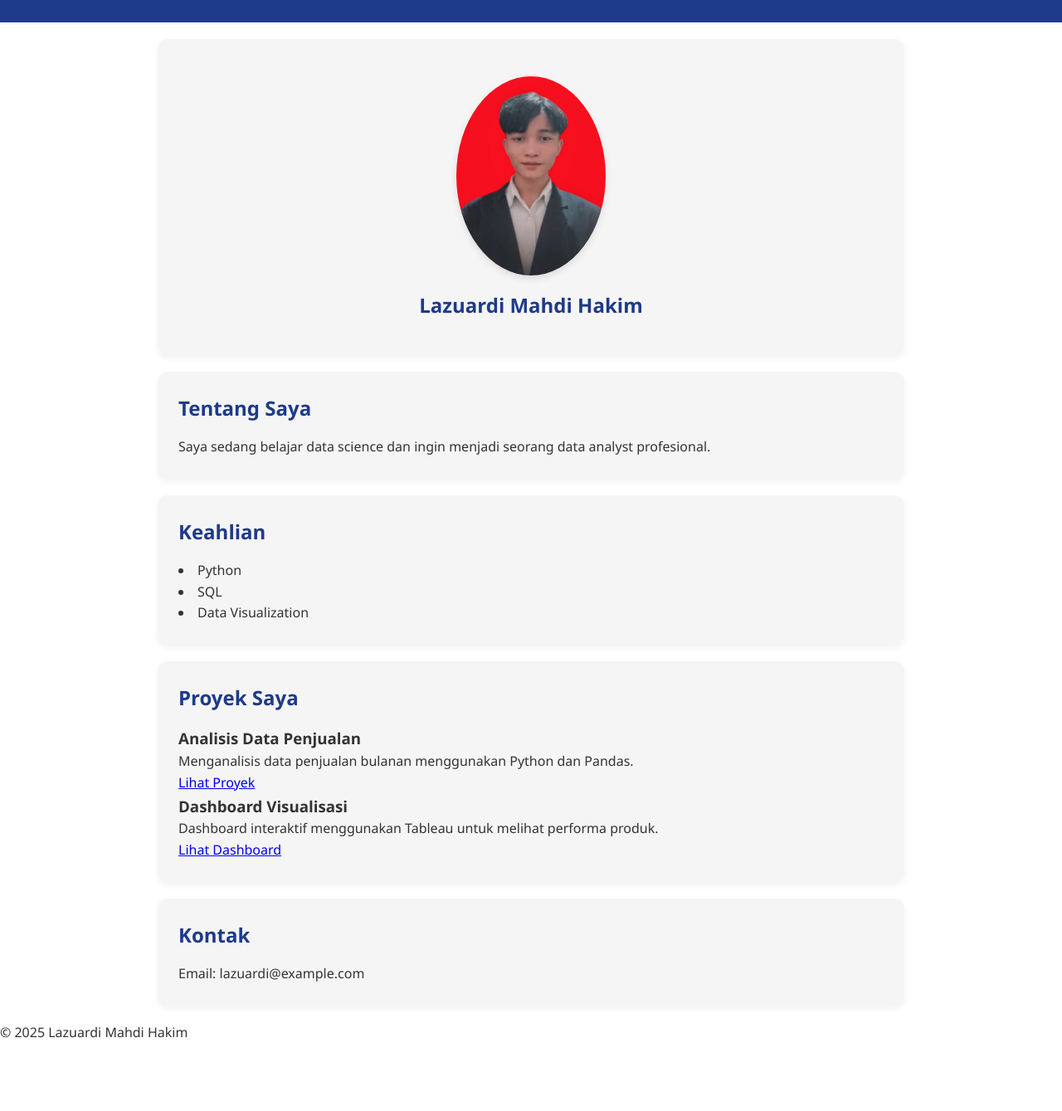
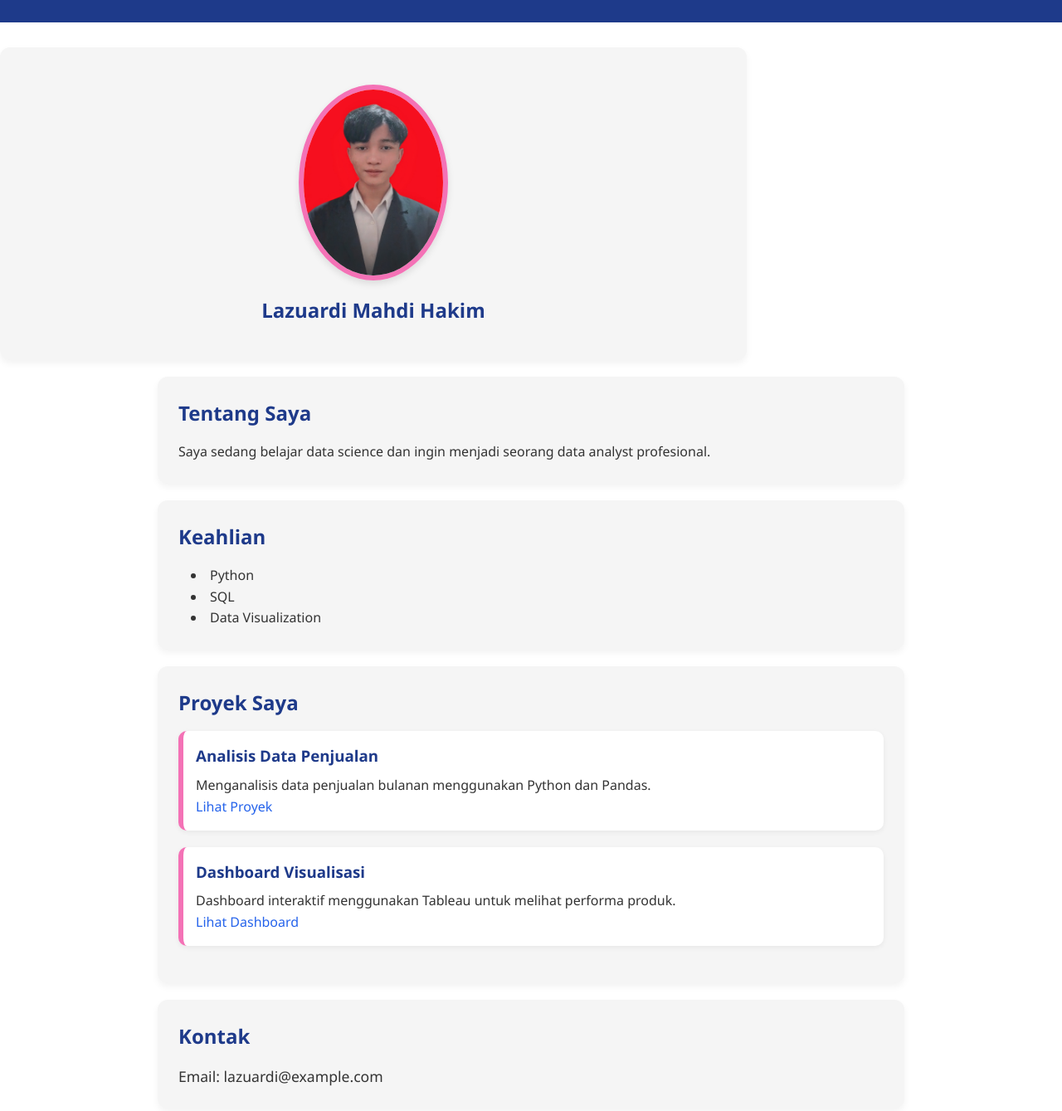
Before and after one commit to lzrdcill/Porto-gw, a plain HTML site: page index.html in a window 1280 px wide. Shown: the part 128-1467 px from the top of the page at 83% size. Before the commit the page ends 1385 px from the top, so only its background shows below. Drawn offline with Linux system fonts and the light colour scheme.

Commit message:
Add files via upload

```diff
--- a/style.css
+++ b/style.css
@@ -1,11 +1,11 @@
-/* Warna dasar */
+/* 🎨 Warna dasar */
 :root {
   --primary-color: #1e3a8a;      /* Biru tua */
   --background-color: #ffffff;   /* Putih */
   --section-bg: #f5f5f5;         /* Abu terang */
   --accent-color: #f472b6;       /* Pink lembut */
   --text-color: #333333;         /* Abu gelap */
-  --link-color: #2563eb;         /* Biru */
+  --link-color: #2563eb;         /* Biru cerah */
 }
 
 /* Reset dasar */
@@ -20,9 +20,10 @@ body {
   background-color: var(--background-color);
   color: var(--text-color);
   line-height: 1.6;
+  padding-bottom: 50px;
 }
 
-/* Header */
+/* HEADER */
 header {
   background-color: var(--primary-color);
   color: white;
@@ -39,7 +40,24 @@ header p {
   color: #e0e0e0;
 }
 
-/* Bagian konten */
+/* FOTO DIRI */
+#foto-diri {
+  margin: 30px 0 20px;
+}
+
+#foto-diri img {
+  width: 180px;
+  border-radius: 50%;
+  border: 6px solid var(--accent-color);
+  box-shadow: 0 6px 10px rgba(0,0,0,0.1);
+}
+
+#foto-diri h2 {
+  margin-top: 10px;
+  color: var(--primary-color);
+}
+
+/* BAGIAN SECTION */
 section {
   background-color: var(--section-bg);
   margin: 20px auto;
@@ -49,16 +67,61 @@ section {
   box-shadow: 0 4px 8px rgba(0,0,0,0.05);
 }
 
-/* Judul section */
+/* JUDUL SECTION */
 section h2 {
   color: var(--primary-color);
   margin-bottom: 15px;
 }
 
-/* Daftar keahlian */
+/* LIST */
 ul {
   list-style: disc inside;
+  padding-left: 15px;
 }
 
-/* Proyek */
-.proje
+/* PROYEK */
+.project {
+  background: white;
+  padding: 15px;
+  border-left: 6px solid var(--accent-color);
+  margin-bottom: 20px;
+  border-radius: 10px;
+  box-shadow: 0 2px 6px rgba(0,0,0,0.06);
+  transition: transform 0.2s, box-shadow 0.2s;
+}
+
+.project:hover {
+  transform: translateY(-4px);
+  box-shadow: 0 6px 14px rgba(0,0,0,0.08);
+}
+
+.project h3 {
+  margin-bottom: 8px;
+  color: var(--primary-color);
+}
+
+.project a {
+  color: var(--link-color);
+  text-decoration: none;
+  font-weight: 500;
+}
+
+.project a:hover {
+  color: var(--accent-color);
+  text-decoration: underline;
+}
+
+/* KONTAK */
+#kontak p {
+  font-size: 1.1em;
+}
+
+/* FOOTER */
+footer {
+  text-align: center;
+  padding: 15px;
+  background-color: #eee;
+  font-size: 0.9em;
+  color: #666;
+  margin-top: 40px;
+}
```
